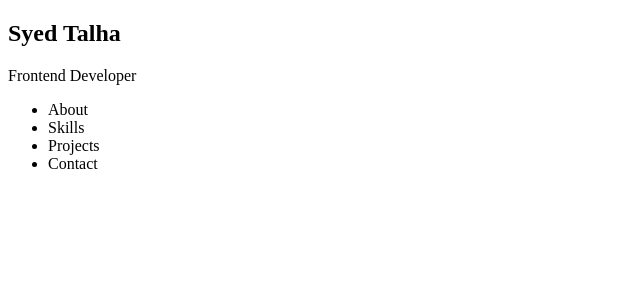
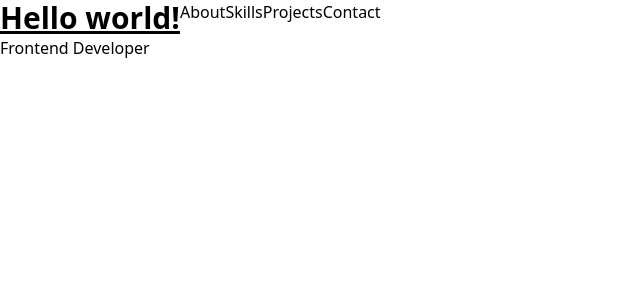
Before and after one commit to talhashah-dev/portfolio, a React (Create React App) app: page / in a window 1280 px wide. Shown: the top 300 px of the page, without its empty margins (0-640 px from the left). Built offline with nearby package versions, Linux system fonts and the light colour scheme.

Commit message:
added tailwand css

```diff
--- a/package.json
+++ b/package.json
@@ -34,5 +34,8 @@
       "last 1 firefox version",
       "last 1 safari version"
     ]
+  },
+  "devDependencies": {
+    "tailwindcss": "^3.4.3"
   }
 }
--- /dev/null
+++ b/src/App.css
@@ -0,0 +1,3 @@
+@tailwind base;
+@tailwind components;
+@tailwind utilities;
--- a/src/App.js
+++ b/src/App.js
@@ -1,4 +1,5 @@
 import React from 'react'
+import "./App.css"
 import { Navbar, About, Skills, Projects,  } from "./components";
 
 function App() {
--- a/src/components/Navbar.jsx
+++ b/src/components/Navbar.jsx
@@ -5,7 +5,7 @@ function Navbar() {
     <>
       <nav className="flex">
         <div className="title">
-          <h1>Syed Talha</h1>
+          <h1 className="text-3xl font-bold underline">Hello world!</h1>
           <p>Frontend Developer</p>
         </div>
         <ul className="flex">
--- /dev/null
+++ b/tailwind.config.js
@@ -0,0 +1,10 @@
+/** @type {import('tailwindcss').Config} */
+module.exports = {
+  content: [
+    "./src/**/*.{js,jsx}",
+  ],
+  theme: {
+    extend: {},
+  },
+  plugins: [],
+}
```
Also changed, not shown: 1 other file (tests, documents, lock files or other folders).
